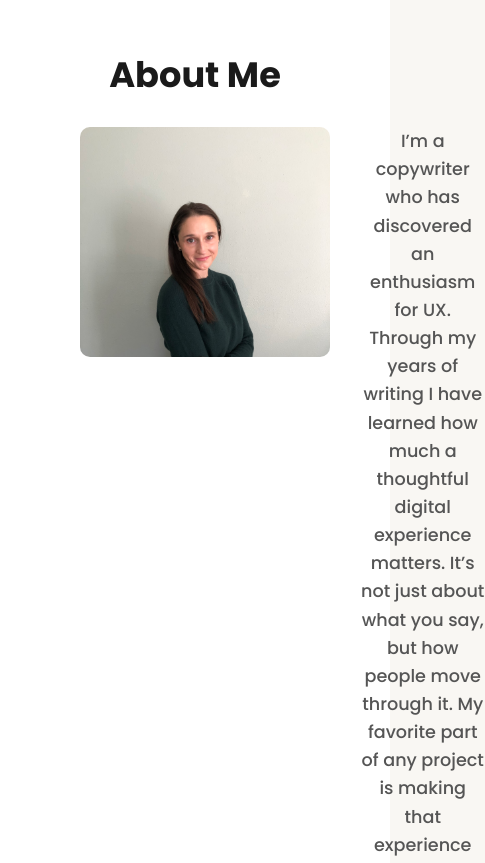
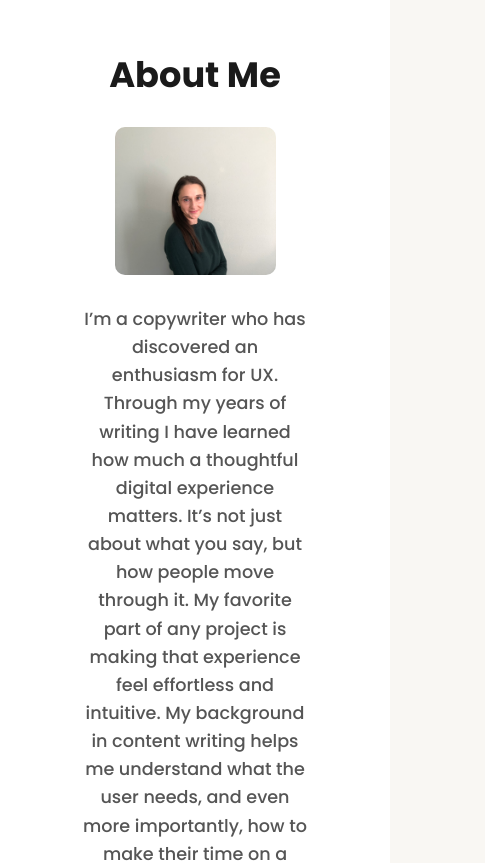
Before and after one commit to brookedomino/brookedomino.github.io, a plain HTML site: page index.html in a window 390 px wide. Shown: the part 1020-1883 px from the top of the page, 485 px wide, since content can reach past the window. Drawn offline with Linux system fonts and the light colour scheme.

Commit message:
Add files via upload

```diff
--- a/style.css
+++ b/style.css
@@ -464,3 +464,34 @@ header a:focus {
   flex: 1;
   line-height: 1.6;
 }
+
+.about-content {
+  display: flex;
+  align-items: flex-start;
+  gap: 30px;
+  margin-top: 20px;
+}
+
+.about-photo {
+  width: 250px;        /* adjust size as you like */
+  height: auto;
+  border-radius: 10px; /* optional: soft rounded corners */
+  object-fit: cover;
+}
+
+.about p {
+  flex: 1;
+  line-height: 1.6;
+}
+
+@media (max-width: 700px) {
+  .about-content {
+    flex-direction: column;
+    text-align: center;
+  }
+
+  .about-photo {
+    width: 70%;
+    margin: 0 auto;
+  }
+}
```
